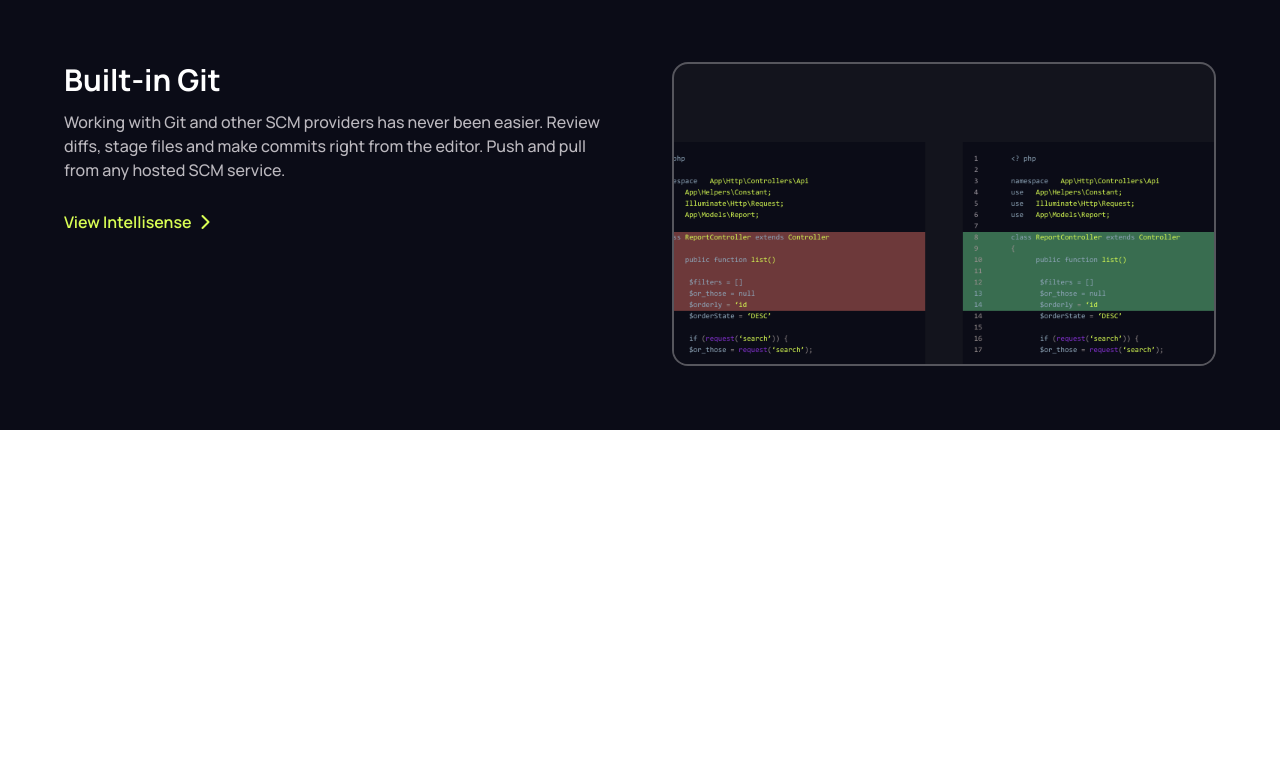
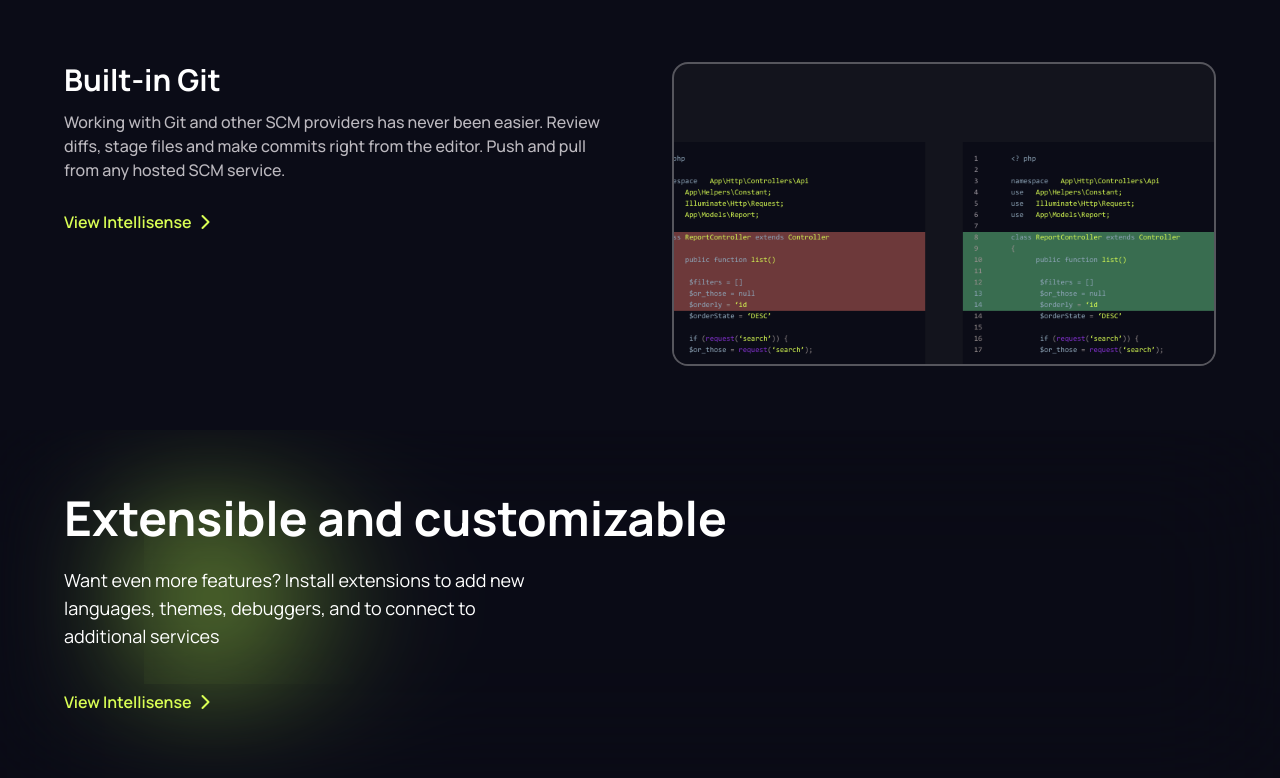
Before and after one commit to Hardy101/Ngwodink, a React (Vite) app: page / in a window 1280 px wide. Shown: the part 2642-3420 px from the top of the page. Before the commit the page ends 3072 px from the top, so only its background shows below. Built offline with nearby package versions, Linux system fonts and the light colour scheme.

Commit message:
Add Customizable component and new background style: integrated Customizable component into App layout and added a new background gradient style in App.css for enhanced visual appeal.

```diff
--- a/src/App.css
+++ b/src/App.css
@@ -8,6 +8,10 @@
     #0e1817 70%,
     #0b0c17 100%
   );
+}
+.bg-2 {
+  background: linear-gradient(90deg, #1a1a1a 0%, #0d0d0d 100%);
+
 }
 
 @theme {
--- a/src/App.tsx
+++ b/src/App.tsx
@@ -3,6 +3,7 @@ import Hero from "./components/hero";
 import NavBar from "./components/nav";
 import Features from "./components/features";
 import Steps from "./components/steps";
+import Customizable from "./components/extensible";
 
 function App() {
   return (
@@ -11,6 +12,7 @@ function App() {
       <Hero />
       <Features />
       <Steps />
+      <Customizable />
     </main>
   );
 }
--- /dev/null
+++ b/src/components/extensible.tsx
@@ -0,0 +1,31 @@
+const Customizable: React.FC = () => {
+  return (
+    <section>
+      <div className="relative px-16 py-16 font-manrope bg-dark-secondary text-white overflow-clip">
+        <div
+          className="absolute w-1/4 h-1/2 top-20 left-36 bg-green-primary"
+          style={{
+            background:
+              "radial-gradient(circle at left center, #b4f34e 0%, transparent 70%)",
+          }}
+        ></div>
+        <div className="absolute w-full h-full top-0 left-0 bg-dark-secondary/20 backdrop-blur-3xl"></div>
+        <div className="relative text grid gap-y-6 z-10">
+          <h2 className="text-5xl font-manrope-bold">
+            Extensible and customizable
+          </h2>
+          <p className="w-2/5 text-lg">
+            Want even more features? Install extensions to add new languages,
+            themes, debuggers, and to connect to additional services
+          </p>
+          <button className="text-green-primary mr-auto flex items-center gap-x-2 font-manrope-semi-bold mt-4">
+            <span>View Intellisense</span>
+            <i className="fa-solid fa-chevron-right"></i>
+          </button>
+        </div>
+      </div>
+    </section>
+  );
+};
+
+export default Customizable;
```
